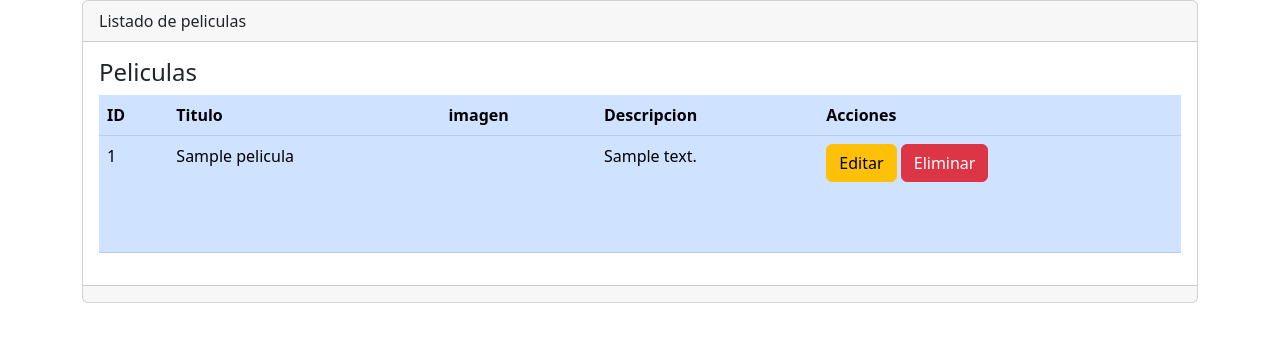
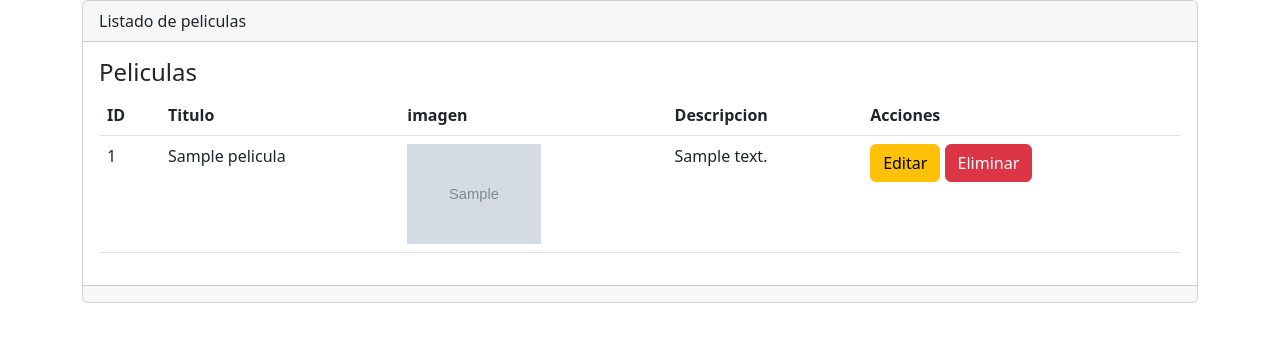
Before and after one commit to danielvs01/Proyectos, a Django app: page /peliculas/ in a window 1280 px wide. Shown: the part 56-398 px from the top of the page. Run offline with Django 4.2, Linux system fonts and the light colour scheme; tables that the repository leaves empty hold one stand-in row (values such as "Sample post"); grey boxes marked "Sample" are stand-in pictures.

Commit message:
solucion

```diff
--- a/Peliculas/sistema/pelicula/templates/peliculas/index.html
+++ b/Peliculas/sistema/pelicula/templates/peliculas/index.html
@@ -12,7 +12,7 @@
         <h4 class="card-title">Peliculas</h4>
 
         <div class="table-responsive">
-            <table class="table table-primary">
+            <table class="table responsive">
                 <thead>
                     <tr>
                         <th scope="col">ID</th>
@@ -27,7 +27,7 @@
                     <tr class="">
                         <td scope="row">{{ pelicula.id }}</td>
                         <td>{{ pelicula.titulo }}</td>
-                        <td><img scr="{{ pelicula.imagen.url }}" height="100"></td>
+                        <td><img src="{{ pelicula.imagen.url }}" height="100"></td>
                         <td>{{ pelicula.descripcion }}</td>
                         <td>
                             <a href="#" class="btn btn-warning">Editar</a>
```
